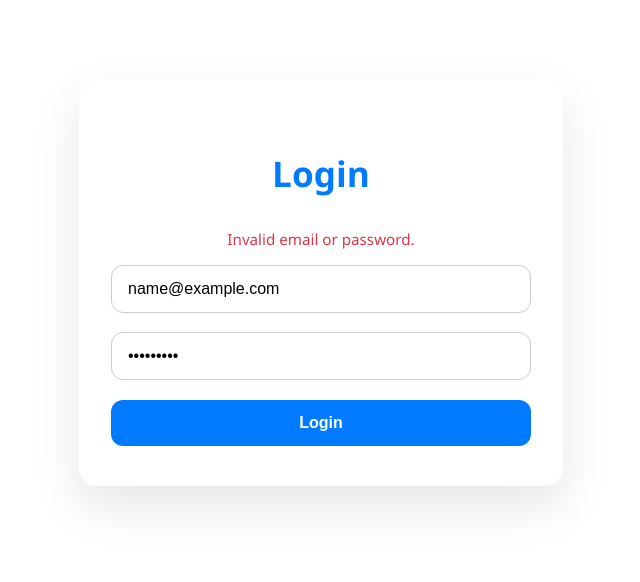
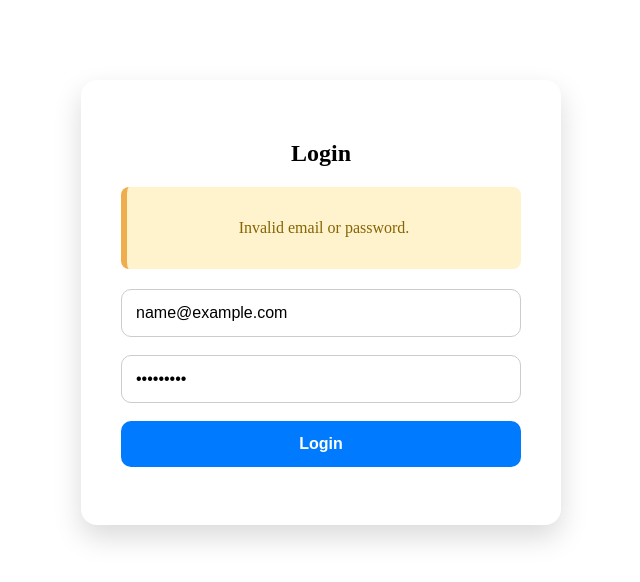
Before and after one commit to Abdul-Safai/AngularApp2, an Angular app in the folder angularapp/: page /login in a window 1280 px wide. Both pictures are taken after typing "name@example.com", "Sample123" into the empty fields and a click on the button "Login". Shown: the top 582 px of the page, without its empty margins (319-959 px from the left). Built offline with nearby package versions, Linux system fonts and the light colour scheme; no server answers.

Commit message:
Added Lockout message and time counting

```diff
--- a/angularapp/src/app/pages/login/login.component.css
+++ b/angularapp/src/app/pages/login/login.component.css
@@ -1,81 +1,69 @@
-/* Login container with center alignment and soft shadows */
+/* Container styling */
 .login-container {
- max-width: 420px;
+  max-width: 400px;
   margin: 80px auto;
- padding: 2.5rem 2rem;
+  padding: 2.5rem;
   background-color: #ffffff;
- border-radius: 18px;
- box-shadow: 0 20px 50px rgba(0, 0, 0, 0.1);
- font-family: 'Segoe UI', sans-serif;
+  border-radius: 16px;
+  box-shadow: 0 12px 28px rgba(0, 0, 0, 0.15);
   text-align: center;
- transition: all 0.3s ease-in-out;
 }
 
-/* Heading */
-.login-container h2 {
- font-size: 2.2rem;
- font-weight: 700;
- color: #007bff;
- margin-bottom: 2rem;
+/* Input and button fields */
+input,
+button {
+  width: 100%;
+  max-width: 400px;
+  padding: 14px;
+  margin-bottom: 18px;
+  font-size: 1rem;
+  border-radius: 10px;
+  border: 1px solid #ccc;
+  display: block;
+  margin-left: auto;
+  margin-right: auto;
+  box-sizing: border-box;
 }
 
-/* Error message */
-.error {
- color: #dc3545;
- font-size: 0.95rem;
- margin-bottom: 1rem;
-}
-
-/* Form styling */
-form {
- display: flex;
- flex-direction: column;
- gap: 1.2rem;
-}
-
-/* Input styling */
-input[type="email"],
-input[type="password"] {
- padding: 14px 16px;
- font-size: 1rem;
- border: 1px solid #ccc;
- border-radius: 12px;
- outline: none;
- transition: border-color 0.3s;
-}
-
-input[type="email"]:focus,
-input[type="password"]:focus {
- border-color: #007bff;
- box-shadow: 0 0 0 3px rgba(0, 123, 255, 0.15);
-}
-
-/* Modern login button */
-button[type="submit"] {
- padding: 14px;
+/* Button styling */
+button {
   background-color: #007bff;
   color: white;
+  font-weight: bold;
   border: none;
- border-radius: 12px;
- font-size: 1rem;
- font-weight: bold;
   cursor: pointer;
   transition: background-color 0.3s ease;
 }
 
-button[type="submit"]:hover {
+button:hover:not(:disabled) {
   background-color: #0056b3;
 }
 
-/* Responsive tweaks */
-@media (max-width: 500px) {
- .login-container {
-   margin: 40px 20px;
-   padding: 2rem 1.5rem;
+button:disabled {
+  background-color: #999;
+  cursor: not-allowed;
 }
 
- button[type="submit"] {
-   font-size: 0.95rem;
-   padding: 12px;
+/* Stylish warning box */
+.warning-box {
+  background-color: #fff3cd;
+  border-left: 6px solid #f0ad4e;
+  color: #856404;
+  padding: 16px;
+  margin-bottom: 20px;
+  border-radius: 8px;
+  font-weight: 500;
+  animation: fadeIn 0.4s ease-in-out;
+}
+
+/* Smooth fade in */
+@keyframes fadeIn {
+  from {
+    opacity: 0;
+    transform: translateY(-6px);
+  }
+  to {
+    opacity: 1;
+    transform: translateY(0);
   }
 }
--- a/angularapp/src/app/pages/login/login.component.html
+++ b/angularapp/src/app/pages/login/login.component.html
@@ -1,11 +1,30 @@
 <div class="login-container">
- <h2>Login</h2>
+  <h2>Login</h2>
 
- <p class="error" *ngIf="errorMessage">{{ errorMessage }}</p>
+  <div *ngIf="showWarningBox" class="warning-box">
+    <p *ngIf="errorMessage">{{ errorMessage }}</p>
+    <p *ngIf="lockoutRemaining > 0">
+      ⏳ Please try again in {{ formatTime(lockoutRemaining) }}⏱️.
+    </p>
+  </div>
 
- <form (ngSubmit)="login()">
-   <input type="email" [(ngModel)]="email" name="email" placeholder="Email" required />
-   <input type="password" [(ngModel)]="password" name="password" placeholder="Password" required />
-   <button type="submit">Login</button>
- </form>
+  <form (ngSubmit)="login()">
+    <input
+      type="email"
+      [(ngModel)]="email"
+      name="email"
+      placeholder="Email"
+      required
+      [disabled]="lockoutRemaining > 0"
+    />
+    <input
+      type="password"
+      [(ngModel)]="password"
+      name="password"
+      placeholder="Password"
+      required
+      [disabled]="lockoutRemaining > 0"
+    />
+    <button type="submit" [disabled]="lockoutRemaining > 0">Login</button>
+  </form>
 </div>
--- a/angularapp/src/app/pages/login/login.component.ts
+++ b/angularapp/src/app/pages/login/login.component.ts
@@ -15,31 +15,60 @@ export class LoginComponent {
   email = '';
   password = '';
   errorMessage = '';
+  lockoutRemaining = 0;
+  showWarningBox = false;
+  timer: any;
 
   constructor(private http: HttpClient, private router: Router) {}
 
   login(): void {
     this.errorMessage = '';
+    const user = { email: this.email, password: this.password };
 
-    this.http.post<any>('http://localhost/AngularApp2/angularapp_api/login_user.php', {
-      email: this.email,
-      password: this.password
-    }).subscribe({
+    this.http.post<any>('http://localhost/AngularApp2/angularapp_api/login_user.php', user).subscribe({
       next: (res) => {
-        console.log('Login response ->', res);
         const ok = res?.success === true || res?.message === 'Login successful';
         if (ok) {
-          // store user if you want
           localStorage.setItem('user', JSON.stringify(res.user ?? {}));
-          this.router.navigate(['/home']);   // <- use a route that exists
+          this.router.navigate(['/home']);
         } else {
           this.errorMessage = res?.error || 'Login failed. Please try again.';
+          this.showWarningBox = true;
         }
       },
       error: (err) => {
-        console.error('Login error ->', err);
-        this.errorMessage = err?.error?.error || 'Invalid email or password.';
+        if (err.status === 403 && err.error?.remainingSeconds) {
+          this.startCountdown(err.error.remainingSeconds);
+          this.errorMessage = err.error?.error || 'Too many failed attempts.';
+          this.showWarningBox = true;
+        } else {
+          this.errorMessage = err?.error?.error || 'Invalid email or password.';
+          this.showWarningBox = true;
+        }
       }
     });
   }
+
+  startCountdown(seconds: number) {
+    this.lockoutRemaining = seconds;
+    this.showWarningBox = true;
+    clearInterval(this.timer);
+
+    this.timer = setInterval(() => {
+      if (this.lockoutRemaining > 0) {
+        this.lockoutRemaining--;
+      } else {
+        clearInterval(this.timer);
+        this.lockoutRemaining = 0;
+        this.errorMessage = '';
+        this.showWarningBox = false; // ✅ Hide entire box
+      }
+    }, 1000);
+  }
+
+  formatTime(seconds: number): string {
+    const minutes = Math.floor(seconds / 60);
+    const secs = seconds % 60;
+    return `${minutes}:${secs.toString().padStart(2, '0')}`;
+  }
 }
```
Also changed, not shown: 1 other file (tests, documents, lock files or other folders). Lines whose indentation alone changed are shown as unchanged.
